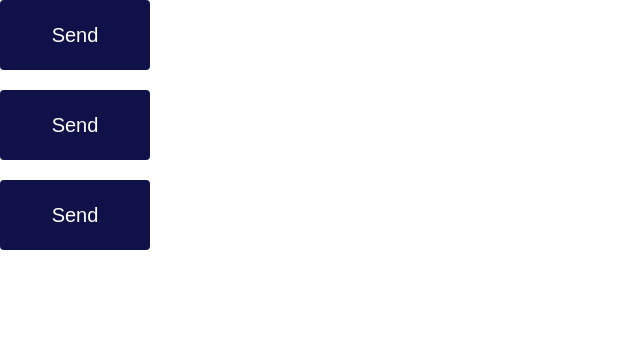
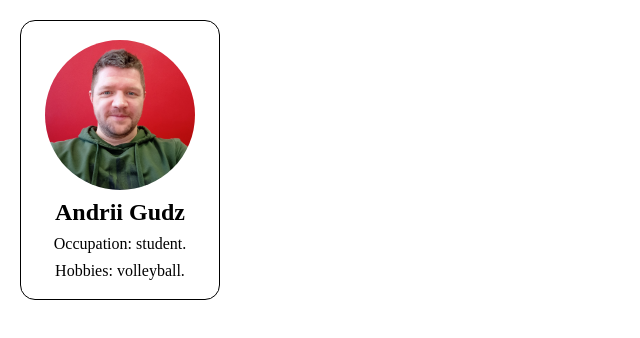
Before and after one commit to AndriiGudz/ProFront_React, a React (Create React App) app: page / in a window 1280 px wide. Shown: the top 338 px of the page, without its empty margins (0-640 px from the left). Built offline with nearby package versions, Linux system fonts and the light colour scheme.

Commit message:
homework-02

```diff
--- a/src/App.jsx
+++ b/src/App.jsx
@@ -9,8 +9,8 @@ import Homework02 from './homeworks/Homework02/Homework02'
 function App() {
   return (
     <div className="App">
-      <Lesson02 />
-      {/* <Homework02 /> */}
+      {/* <Lesson02 /> */}
+      <Homework02 />
     </div>
   )
 }
--- /dev/null
+++ b/src/components/ProfileCard/ProfileCard.jsx
@@ -0,0 +1,15 @@
+import './styles.css'
+import foto from './myFoto.jpg'
+
+function ProfileCard() {
+  return (
+    <div className="profile-card">
+      <img src={foto} alt="Avatar" className="profile-avatar" />
+      <h2>Andrii Gudz</h2>
+      <p>Occupation: student.</p>
+      <p>Hobbies: volleyball.</p>
+    </div>
+  )
+}
+
+export default ProfileCard
--- /dev/null
+++ b/src/components/ProfileCard/styles.css
@@ -0,0 +1,20 @@
+.profile-avatar {
+    width: 150px;
+    border-radius: 100px;
+}
+
+.profile-card {
+    display: flex;
+    width: 200px;
+    height: 280px;
+    padding: 15px;
+    border: 1px solid;
+    border-radius: 15px;
+    flex-wrap: wrap;
+    align-content: space-around;
+    justify-content: center;
+}
+
+.profile-card:hover {
+    box-shadow: 0px 0px 10px rgb(54, 54, 133);
+}
--- a/src/homeworks/Homework02/Homework02.jsx
+++ b/src/homeworks/Homework02/Homework02.jsx
@@ -1,5 +1,8 @@
+import ProfileCard from "../../components/ProfileCard/ProfileCard"
+import './styles.css'
+
 function Homework02() {
-    return <div>Здесь будет нужный компонент</div>;
-  }
+  return <div className="homework-02"><ProfileCard /></div>
+}
 
-  export default Homework02
+export default Homework02
--- a/src/homeworks/Homework02/styles.css
+++ b/src/homeworks/Homework02/styles.css
@@ -0,0 +1,3 @@
+.homework-02 {
+    margin: 20px;
+}
```
Also changed, not shown: src/components/ProfileCard/myFoto.jpg (added).
